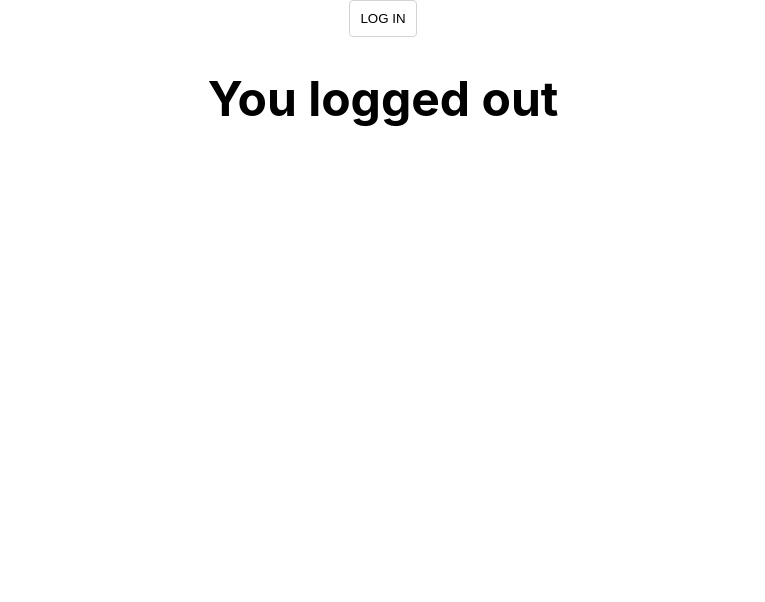
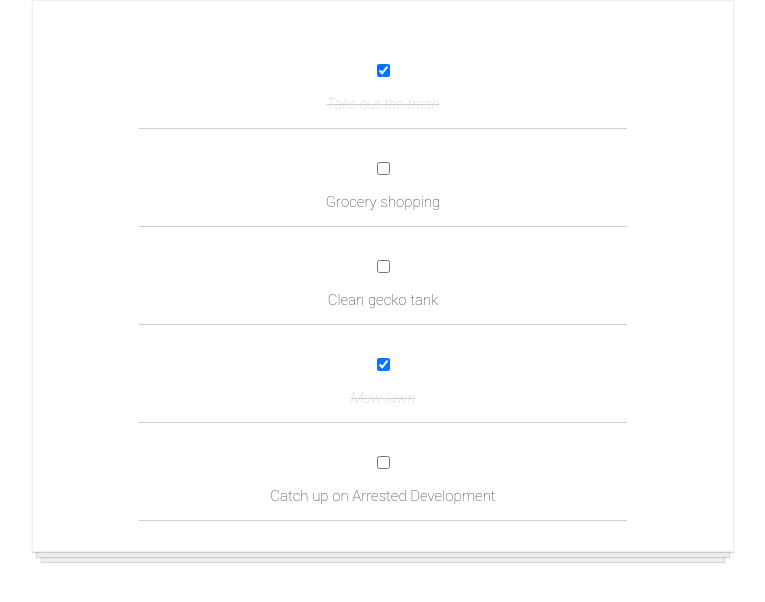
Before and after one commit to Joeypph/TrainingReactScrimba, a React (Create React App) app: page / in a window 1280 px wide. Shown: the top 602 px of the page, without its empty margins (257-1022 px from the left). Built offline with nearby package versions, Linux system fonts and the light colour scheme.

Commit message:
React Todo App: Phase 7

```diff
--- a/src/App.js
+++ b/src/App.js
@@ -3,52 +3,46 @@
 import React from "react"
 import randomColor from "randomcolor"
 import Conditional from "./components/Conditional"
+import TodoItem from "./components/TodoItem"
+import todosData from "./todosData"
+
 import { render } from '@testing-library/react';
 
+class App extends React.Component {
+    constructor() {
+        super()
+        this.state = {
+            todos: todosData
+        }
+        this.handleChange = this.handleChange.bind(this)
+    }
 
+    handleChange(id) {
+        this.setState(prevState => {
+            const updatedTodos = prevState.todos.map(todo => {
+                if (todo.id === id) {
+                    return {
+                        ... todo,completed: !todo.completed
+                    }
+                }
+                return todo
 
-/*
-Challenge:
+            })
+            return {
+                todos: updatedTodos
+            }
 
-Given a stateless functional component:
-1. Follow the steps necessary to add state to it,
-        //create based componet
-        //constructor method
-2. Have state keep track of whether the user is logged in or not
-        //boolean isLoggedIn: False
-3. Add a button that logs the user in/out
-        //event listener (onClick)
-    a. extra challenge - make the button display "log in" if they're not logged in and "log out" if they are
-    COnditional rendering
-4. Display text that says "Logged in" if the user is logged in, or "Logged out" if they're not.
-*/
-
-class App extends React.Component{
-    constructor(){
-        super()
-        this.state={
-            isLoggedIn: false
-        }
-        this.handleClick=this.handleClick.bind(this)
-    }
-    handleClick(){
-        this.setState(prevState=>{
-            return{
-                isLoggedIn: !prevState.isLoggedIn
-            }
         })
     }
-    render(){
-        let buttonText= this.state.isLoggedIn ? " LOG OUT" : "LOG IN"
-        let displayText= this.state.isLoggedIn ? " You are Log" : "You logged out"
-        return(
-            <div>
-                <button onClick={this.handleClick}>{buttonText}</button>
-                <h1>{displayText}</h1>
+
+    render() {
+        const todoItems = this.state.todos.map(item => <TodoItem key={item.id} item={item} handleChange={this.handleChange}/>)
+
+        return (
+            <div className="todo-list">
+                {todoItems}
             </div>
         )
     }
 }
-
-
 export default App
--- a/src/components/TodoItem.js
+++ b/src/components/TodoItem.js
@@ -1,6 +1,11 @@
 import React from "react"
 
 function TodoItem(props) {
+    const completedStyle={
+        fontStyle: "italic",
+        color: "#cdcdcd",
+        textDecoration: "line-through"
+    }
     return (
         <div className="todo-item">
             <input
@@ -8,8 +13,9 @@
                 checked={props.item.completed}
                 onChange={() => props.handleChange(props.item.id)}
             />
-            <p>{props.item.text}</p>
+            <p style={props.item.completed ? completedStyle : null}>{props.item.text}</p>
         </div>
     )
 }
+
 export default TodoItem
```
Also changed, not shown: src/components/classComponets.js (+43 -0 lines).
